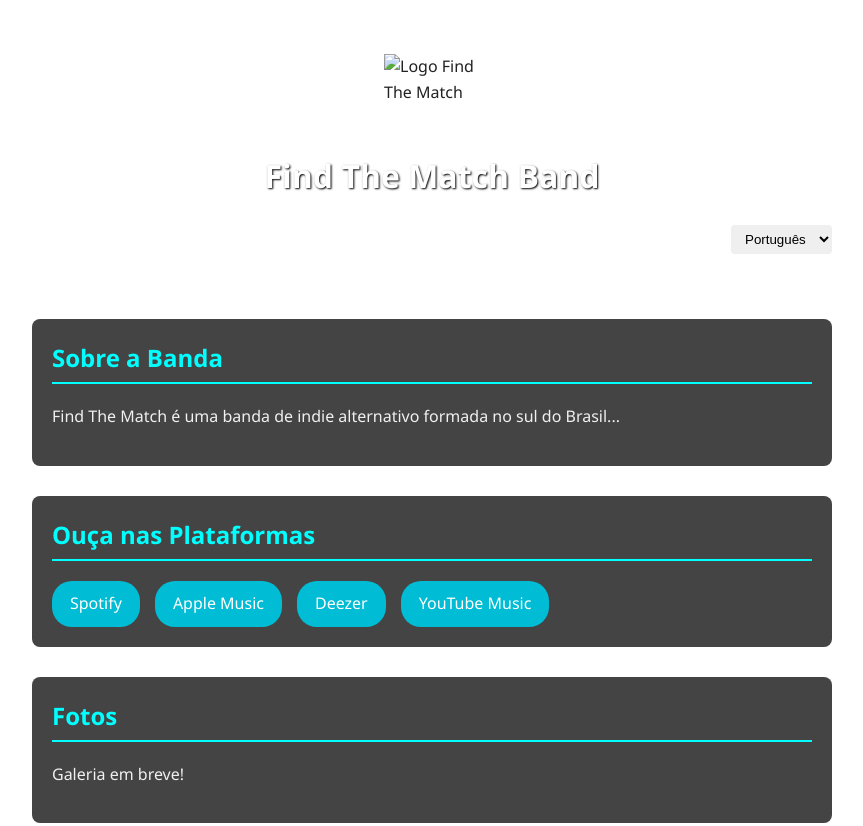
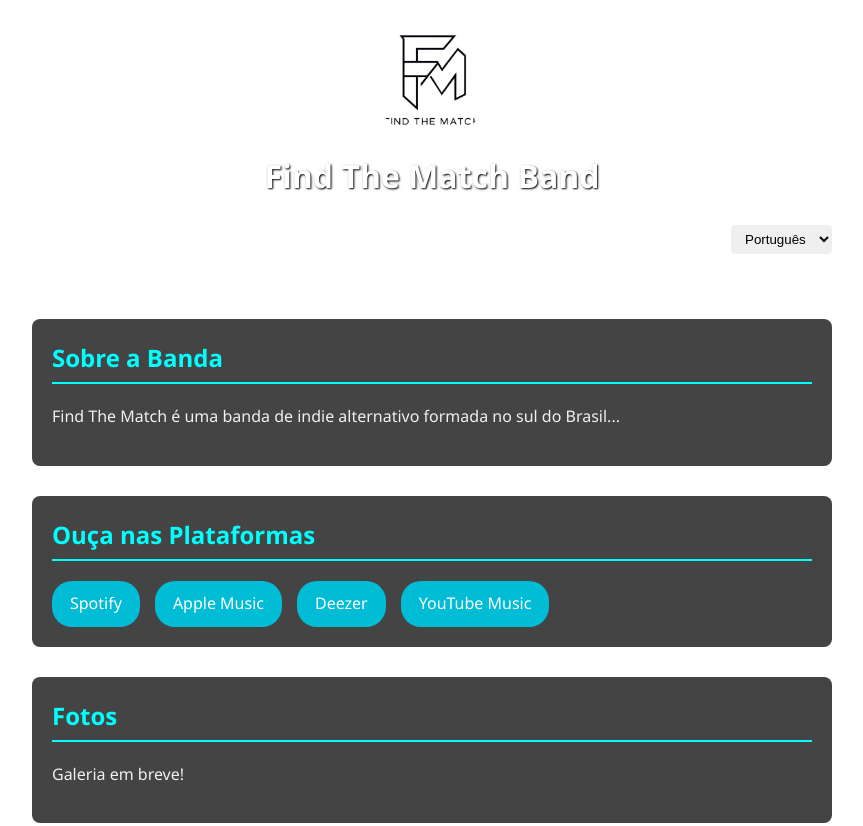
Before and after one commit to Marlonwp/findthematch, a plain HTML site: page index.html in a window 1280 px wide. Shown: the top 826 px of the page, without its empty margins (208-1071 px from the left). Drawn offline with Linux system fonts and the light colour scheme.

Commit message:
Update index.html

```diff
--- a/index.html
+++ b/index.html
@@ -8,7 +8,7 @@
 <body>
   <header>
     <div class="logo-circle">
-      <img src="logo-findthematch_transparente.png" alt="Logo Find The Match" />
+      <img src="logo_transperente.png" alt="Logo Find The Match" />
     </div>
     <h1>Find The Match Band</h1>
     <div class="header-bar">
```
